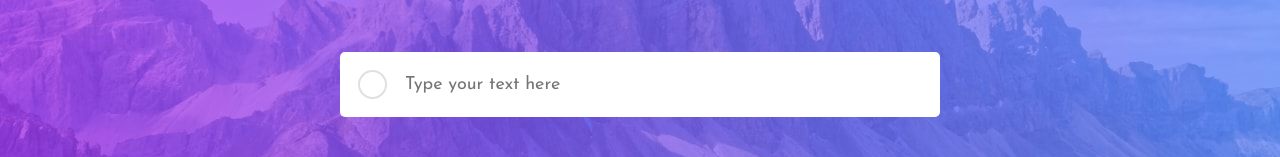
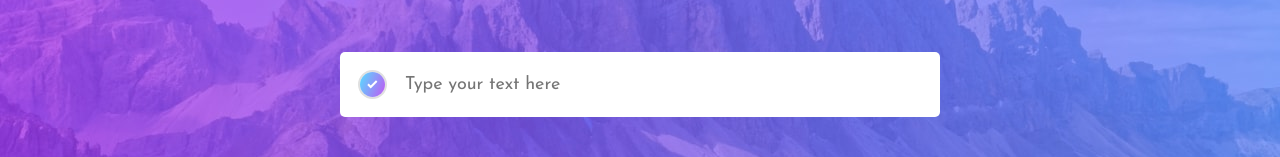
Before and after one commit to jonasalberton/todo-list, a React (Vite) app: page / in a window 1280 px wide. Both pictures are taken after a click on the element 372 px from the left and 212 px from the top of the page. Shown: the part 128-285 px from the top of the page. Built offline with nearby package versions, Linux system fonts and the light colour scheme.

Commit message:
fix: checkbox style based on state

```diff
--- a/src/components/CheckBox.tsx
+++ b/src/components/CheckBox.tsx
@@ -1,12 +1,14 @@
 import { styled } from '../stitches.config';
+import check from '../assets/icon-check.svg';
 
 const Container = styled('div', {
-  display: 'block',
+  display: 'flex',
   position: 'relative',
   height: '25px',
   width: '25px',
   cursor: 'pointer',
   marginRight: '$md',
+  flexShrink: '0',
   border: '2px solid #e0e0e0',
   borderRadius: '$circle',
   '&:hover': {
@@ -18,25 +20,61 @@ const Input = styled('input', {
   opacity: 0,
   width: '25px',
   height: '25px',
+  borderRadius: '$circle',
   cursor: 'pointer',
-  borderRadius: '50%'
+  zIndex: '2',
+  position: 'absolute',
 });
 
 const Checkmark = styled('span', {
-  // position: 'absolute',
-  // top: 0,
-  // left: 0,
-  // height: '25px',
-  // width: '25px',
-  // backgroundColor: '#eee'
+  position: 'absolute',
+  top: 0,
+  left: 0,
+  zIndex: '1',
+  height: '25px',
+  borderRadius: '50%',
+  width: '25px',
+  display: 'flex',
+  alignItems: 'center',
+  justifyContent: 'center',
+  background: 'linear-gradient(113deg, #57ddff, #c058f3)',
+  variants: {
+    checked: {
+      true: {
+        display: 'flex'
+      },
+      false: {
+        display: 'none'
+      }
+    }
+  }
 });
 
-function CheckBox() {
+type Props = {
+  value: boolean,
+  onChange?: (value: boolean) => void
+}
+
+function CheckBox({ value, onChange }: Props) {
+
+  const handleInputChanged = () => {
+    const newState = !value;
+
+    if (!onChange) {
+      throw new Error("You need to pass a (onChange) function prop");
+    }
+
+    console.log('aroo');
+
+    onChange(newState);
+  }
 
   return (
     <Container>
-      <Input type="checkbox" />
-      <Checkmark/>
+      <Input checked={value} type="checkbox" onChange={handleInputChanged} />
+      <Checkmark checked={value}>
+        <img src={check} alt="Task completed icon" />
+      </Checkmark>
     </Container>
   );
 }
--- a/src/components/Input.tsx
+++ b/src/components/Input.tsx
@@ -1,8 +1,8 @@
 import CheckBox from "./CheckBox";
-import { KeyboardEvent } from "react";
-import { Todo } from "../models/Todo";
+import type { Task } from "../models/Task";
 import { styled } from '../stitches.config';
 import { generateRandomId } from '../utils/index';
+import { KeyboardEvent, useState } from "react";
 
 const Container = styled('div', {
   display: 'flex',
@@ -24,13 +24,14 @@ const Input = styled('input', {
 })
 
 type Props = {
-  onAddNew: (todo: Todo) => void
+  onAddNew: (todo: Task) => void
 }
 
-function TodoInput(props: Props) {
+function TodoInput({ onAddNew }: Props) {
+  const [checkBoxValue, setCheckBoxValue] = useState<boolean>(false);
   const enterKey = 'Enter';
 
-  const createTodo = (text: string, isCompleted: boolean): Todo => {
+  const createTodo = (text: string, isCompleted: boolean): Task => {
     return {
       id: generateRandomId(),
       isCompleted,
@@ -40,6 +41,7 @@ function TodoInput(props: Props) {
 
   const resetState = (inputInstance: HTMLInputElement): void => {
     inputInstance.value = '';
+    setCheckBoxValue(false);
   }
 
   const handleKeyPress = (event: KeyboardEvent<HTMLInputElement>): void => {
@@ -52,13 +54,13 @@ function TodoInput(props: Props) {
       return;
     }
 
-    props.onAddNew(createTodo(inputEl.value, true));
+    onAddNew(createTodo(inputEl.value, checkBoxValue));
     resetState(inputEl);
   }
 
   return (
     <Container>
-      <CheckBox></CheckBox>
+      <CheckBox value={checkBoxValue} onChange={setCheckBoxValue}></CheckBox>
       <Input
         onKeyPress={handleKeyPress}
         placeholder="Type your text here"
--- a/src/components/TodoList.tsx
+++ b/src/components/TodoList.tsx
@@ -1,6 +1,6 @@
 import { useState } from "react";
 import Input from "./Input";
-import { Todo } from "../models/Todo";
+import type { Task } from '../models/Task';
 import { styled } from '../stitches.config';
 import CheckBox from "./CheckBox";
 
@@ -46,19 +46,34 @@ const Button = styled('button', {
 });
 
 function TodoList() {
-  const [todoList, setTodoList] = useState<Todo[]>([]);
+  const [todoList, setTodoList] = useState<Task[]>([]);
 
-  const addTodo = (todo: Todo) =>  {
+  const addTask = (todo: Task) =>  {
     setTodoList([todo, ...todoList]);
+  }
+
+  const onChangeTaskStatus = (taskId: string, value: boolean) => {
+    const todoListUpdated = todoList.map(item => {
+
+      if (item.id === taskId) {
+        item.isCompleted= value;
+      }
+
+      return item;
+    })
+
+    setTodoList(todoListUpdated);
   }
 
   return (
     <div>
-      <Input onAddNew={addTodo}></Input>
+      <Input onAddNew={addTask}></Input>
       {
         todoList.map((item, index) =>
           <Container key={item.id} border={index === 0 ? 'roundTop' : 'noBorder'}>
-            <CheckBox/>
+            <CheckBox
+              value={item.isCompleted}
+              onChange={(value) => onChangeTaskStatus(item.id, value)}/>
               {item.text}
           </Container>)}
 
--- a/src/models/Todo.ts
+++ b/src/models/Task.ts
@@ -1,4 +1,4 @@
-export type Todo = {
+export type Task = {
   id: string;
   isCompleted: boolean;
   text: string
--- a/src/themes/Dark.ts
+++ b/src/themes/Dark.ts
@@ -3,7 +3,7 @@ import ThemeColors from '../models/ThemeColors';
 
 const colors: ThemeColors = {
   backgroundApp: 'hsl(240, 20%, 12%)',
-  textColor: 'white'
+  textColor: 'hsl(235, 19%, 35%)'
 }
 
 const DarkTheme = createTheme({
```
Also changed, not shown: src/assets/icon-check.svg (added), src/themes/Light.ts (line endings or trailing spaces).
